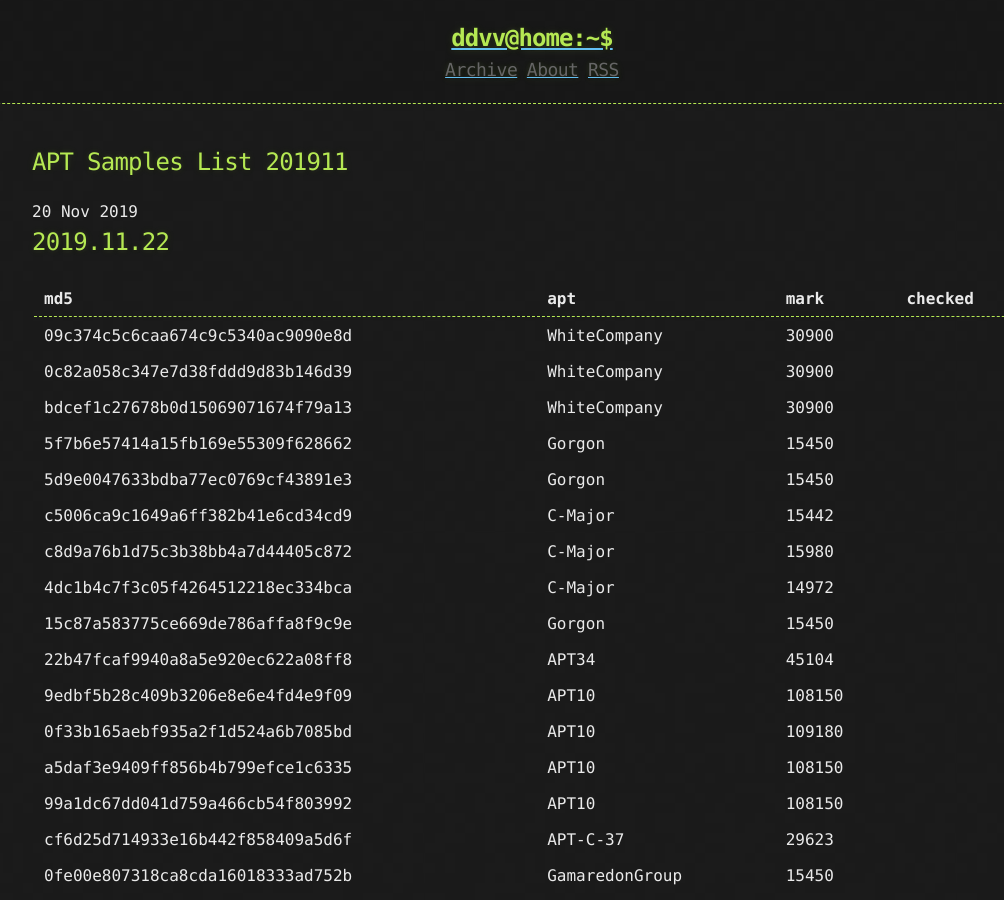
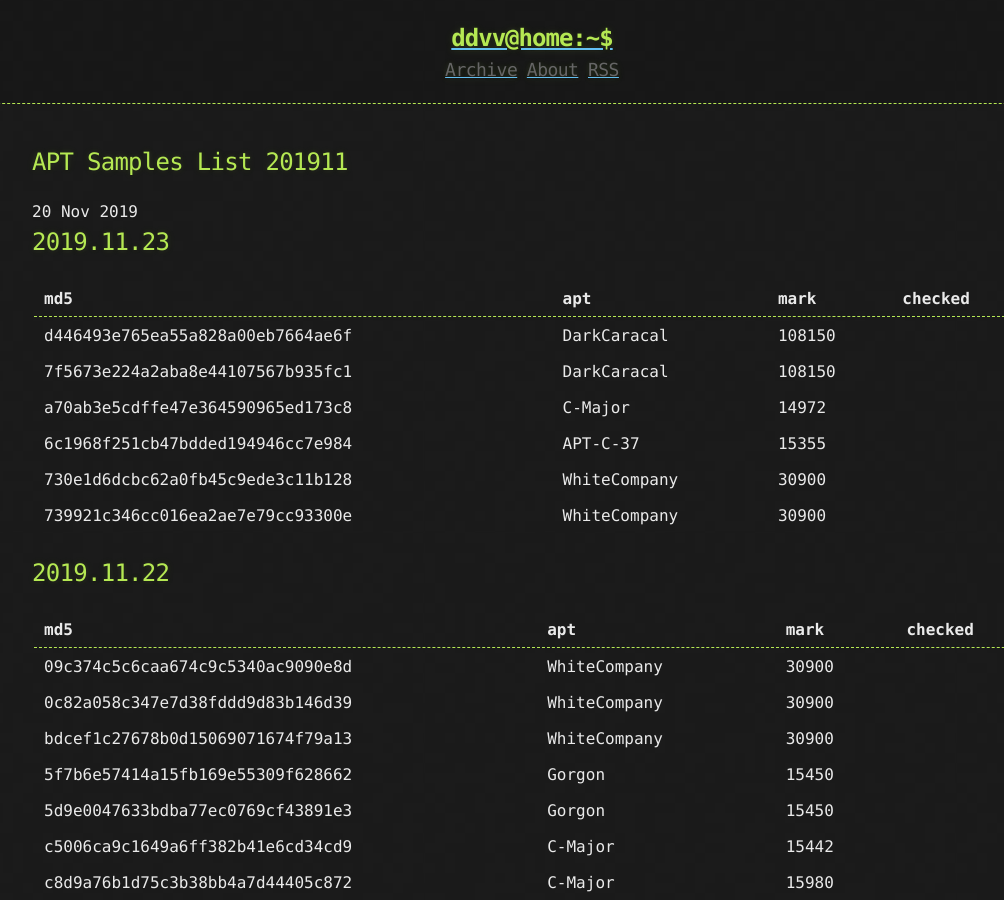
Before and after one commit to ddvvmmzz/ddvvmmzz.github.io, a Jekyll site: the page built from _posts/2019-11-20-APT-Samples-List-201911.md, in a window 1280 px wide and 900 px high. Shown: the whole window, without its empty margins (108-1112 px from the left). Built offline with Jekyll 4.4.1, drawn with Linux system fonts in a browser that asks for light colours.

Commit message:
update 20191123

```diff
--- a/_posts/2019-11-20-APT-Samples-List-201911.md
+++ b/_posts/2019-11-20-APT-Samples-List-201911.md
@@ -2,6 +2,19 @@
 title: "APT Samples List 201911"
 published: true
 ---
+
+## 2019.11.23
+
+|md5|apt|mark|checked|
+|----|----|----|----|
+|d446493e765ea55a828a00eb7664ae6f|DarkCaracal|108150||
+|7f5673e224a2aba8e44107567b935fc1|DarkCaracal|108150||
+|a70ab3e5cdffe47e364590965ed173c8|C-Major|14972||
+|6c1968f251cb47bdded194946cc7e984|APT-C-37|15355||
+|730e1d6dcbc62a0fb45c9ede3c11b128|WhiteCompany|30900||
+|739921c346cc016ea2ae7e79cc93300e|WhiteCompany|30900||
+
+<!--more-->
 
 ## 2019.11.22
 
@@ -24,8 +37,6 @@ published: true
 |cf6d25d714933e16b442f858409a5d6f|APT-C-37|29623||
 |0fe00e807318ca8cda16018333ad752b|GamaredonGroup|15450||
 
-<!--more-->
-
 ## 2019.11.21
 
 |md5|apt|mark|checked|
```
